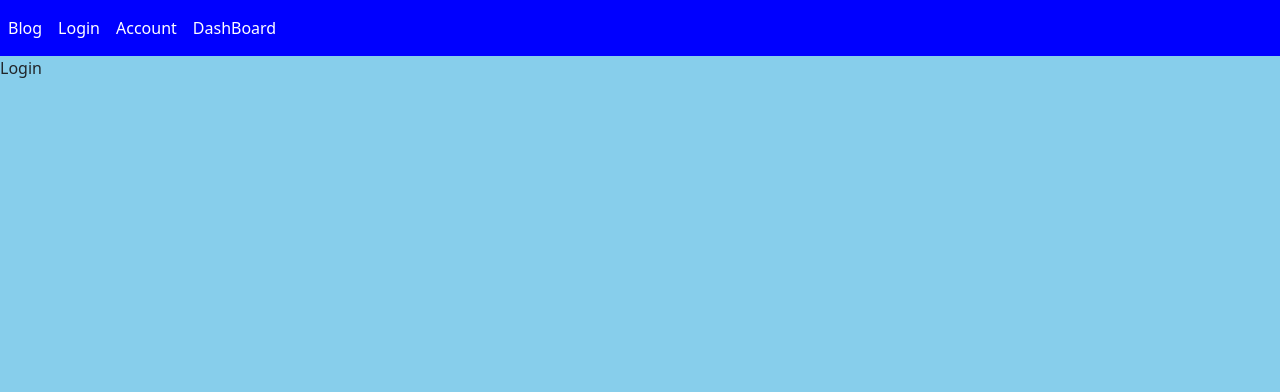
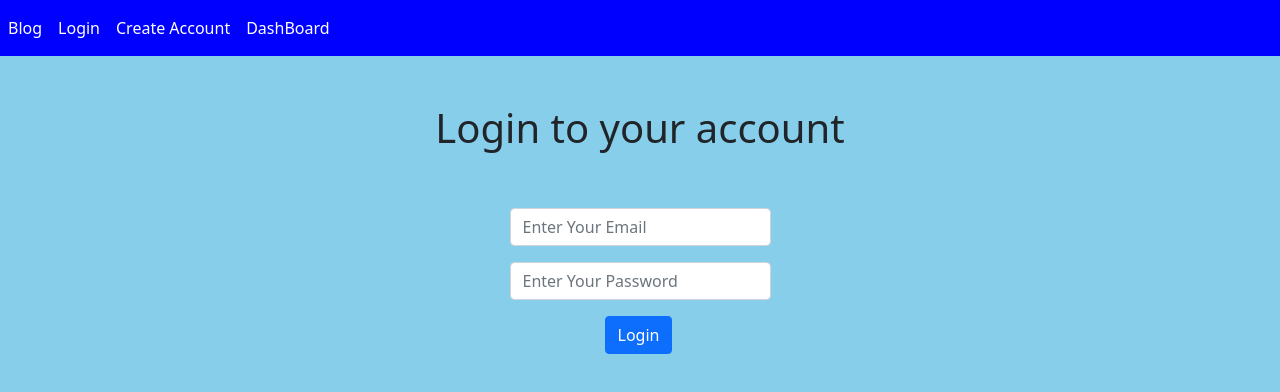
Before and after one commit to Jcontreras3/my-blog, a React (Create React App) app: page /Login in a window 1280 px wide. Shown: the top 392 px of the page. Built offline with nearby package versions, Linux system fonts and the light colour scheme.

Commit message:
added input fields

```diff
--- a/src/App.js
+++ b/src/App.js
@@ -16,7 +16,7 @@ function App() {
           <Nav className="me-auto">
             <Nav.Link className="White" href="/">Blog</Nav.Link>
             <Nav.Link className="White" href="Login">Login</Nav.Link>
-            <Nav.Link className="White" href="Account">Account</Nav.Link>
+            <Nav.Link className="White" href="Account">Create Account</Nav.Link>
             <Nav.Link className="White" href="DashBoard">DashBoard</Nav.Link>
           </Nav>
           </Navbar>
--- a/src/components/LoginPage.js
+++ b/src/components/LoginPage.js
@@ -1,7 +1,47 @@
-import React from 'react'
-
+import React from "react";
+import {
+  Container,
+  Row,
+  Col,
+  Button,
+  InputGroup,
+  FormControl,
+} from "react-bootstrap";
 export default function loginPage() {
   return (
-    <div><p>Login</p></div>
-  )
+    <Container>
+      <Row className="mt-5">
+        <Col className="text-center">
+          <h1>Login to your account</h1>
+        </Col>
+      </Row>
+      <Row className="d-flex justify-content-center mt-5">
+        <Col lg={3}>
+          <InputGroup className="mb-3">
+            <FormControl
+              placeholder="Enter Your Email"
+              aria-label="Default"
+              aria-describedby="inputGroup-sizing-default"
+            />
+          </InputGroup>
+        </Col>
+      </Row>
+      <Row className="d-flex justify-content-center">
+        <Col lg={3}>
+          <InputGroup className="mb-3">
+            <FormControl
+              placeholder="Enter Your Password"
+              aria-label="Default"
+              aria-describedby="inputGroup-sizing-default"
+            />
+          </InputGroup>
+        </Col>
+      </Row>
+      <Row className="d-flex justify-content-center">
+        <Col lg={1}>
+          <Button>Login</Button>
+        </Col>
+      </Row>
+    </Container>
+  );
 }
```
